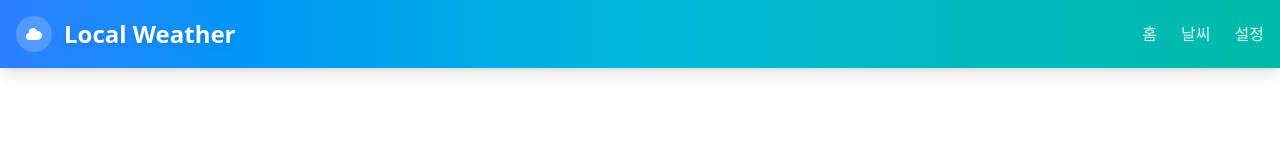
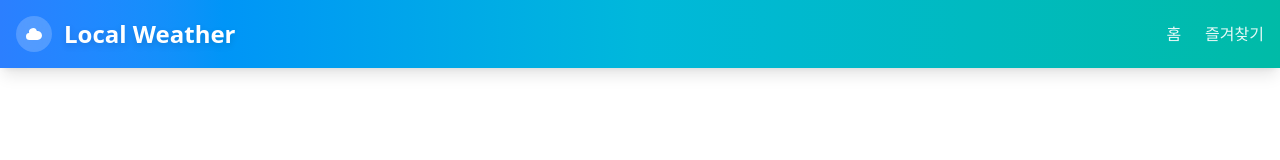
Before and after one commit to Devinix00/local-weather, a React (Vite) app: page / in a window 1280 px wide. Shown: the top 160 px of the page. Built offline with nearby package versions, Linux system fonts and the light colour scheme.

Commit message:
feat: 설정 링크 즐겨찾기로 수정

```diff
--- a/src/widgets/header/index.tsx
+++ b/src/widgets/header/index.tsx
@@ -33,13 +33,7 @@ export default function Header() {
               to={""}
               className="text-white/90 hover:text-white font-medium transition-colors"
             >
-              날씨
-            </Link>
-            <Link
-              to={""}
-              className="text-white/90 hover:text-white font-medium transition-colors"
-            >
-              설정
+              즐겨찾기
             </Link>
           </nav>
 
```
